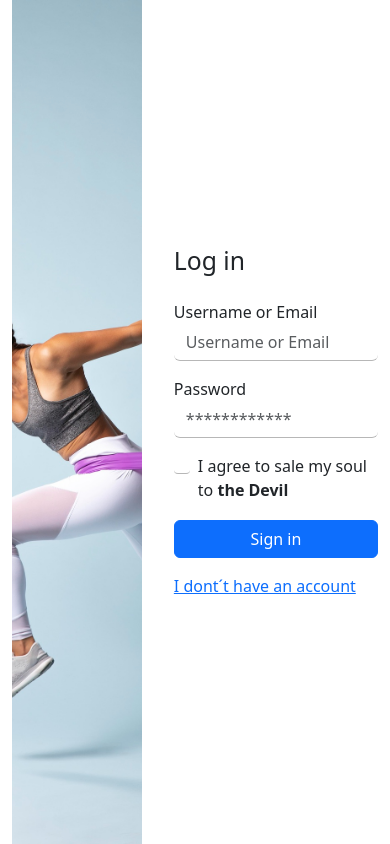
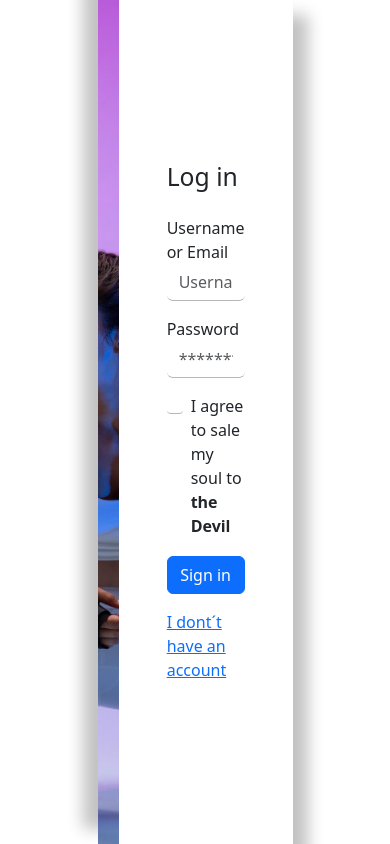
Before and after one commit to jimmysm1995/DietAI_proyect, an Angular app in the folder DietAI-frontend/: page /login in a window 390 px wide. Built offline with nearby package versions, Linux system fonts and the light colour scheme.

Commit message:
better responsive in login and register

```diff
--- a/DietAI-frontend/src/app/components/form-login/form-login.component.css
+++ b/DietAI-frontend/src/app/components/form-login/form-login.component.css
@@ -2,6 +2,7 @@ form{
     display: flex;
     flex-direction: column;
     gap: 1rem;
+    padding: 3rem;
 }
 
 input{
--- a/DietAI-frontend/src/app/components/form-register/form-register.component.css
+++ b/DietAI-frontend/src/app/components/form-register/form-register.component.css
@@ -2,6 +2,7 @@ form{
     display: flex;
     flex-direction: column;
     gap: 1rem;
+    padding: 3rem;
 }
 
 input{
--- a/DietAI-frontend/src/app/views/login/login.component.css
+++ b/DietAI-frontend/src/app/views/login/login.component.css
@@ -1,11 +1,15 @@
 .container{
+    /* background-color: blueviolet; */
     display: flex;
     width: 100%;
-    gap: 2rem;
-    justify-content: center;
+    max-width: 50%;
+    /* gap: 3rem; */
+
+    justify-content: flex-start;
     align-items: center;
-    box-shadow: rgb(195, 194, 194) 15px 15px 15px, rgb(0, 0, 0) -15px -15px 15px;
-    margin: 0;
+    box-shadow: rgb(195, 194, 194) 15px 15px 15px, rgb(195, 194, 194) -15px -15px 15px;
+    margin: auto;
+    padding: 0;
 }
 
 img{
@@ -14,9 +18,10 @@ img{
 }
 
 .imgRegistro{
-    background-image: url(../../../assets/IMG/register.jpg);
+    background-image: url(../../../assets/IMG/login.jpg);
     background-size: cover;
     background-position: center;
     width: 50%;
     height: 100vh;
+    /* margin-left: -30rem; */
 }
--- a/DietAI-frontend/src/app/views/register/register.component.css
+++ b/DietAI-frontend/src/app/views/register/register.component.css
@@ -1,10 +1,13 @@
 .container{
     display: flex;
     width: 100%;
-    gap: 2rem;
-    justify-content: center;
-    box-shadow: rgb(195, 194, 194) 15px 15px 15px, rgb(0, 0, 0) -15px -15px 15px;
-    margin: 0;
+    max-width: 50%;
+    /* gap: 3rem; */
+    justify-content: flex-start;
+    align-items: center;
+    box-shadow: rgb(195, 194, 194) 15px 15px 15px, rgb(195, 194, 194) -15px -15px 15px;
+    margin: auto;
+    padding: 0;
 }
 
 img{
```
Also changed, not shown: DietAI-frontend/src/assets/IMG/atleta-discapacidad-o-amputado-aislado-estudio-azul.jpg (added), DietAI-frontend/src/assets/IMG/login.jpg (added).
